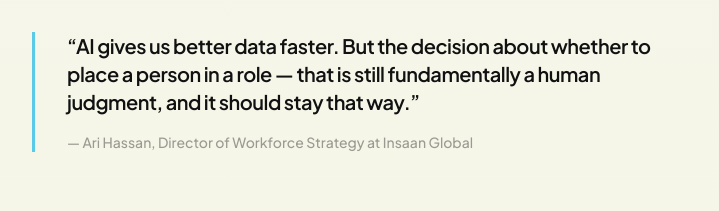
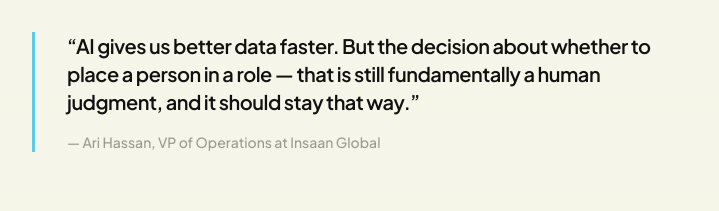
Before and after one commit to KrishPatell/INSAAN, a React (Vite) app: page /blog/ai-workforce-planning in a window 1280 px wide. Shown: the part 2860-3071 px from the top of the page, without its empty margins (280-999 px from the left). Built offline with nearby package versions, Linux system fonts and the light colour scheme.

Commit message:
Update blog author role and quote attributions
Made-with: Cursor

```diff
--- a/data/blogPosts.ts
+++ b/data/blogPosts.ts
@@ -77,7 +77,7 @@ export function formatDate(iso: string): string {
 
 // ─── AUTHORS ────────────────────────────────────────────────────
 
-const SARAH: BlogAuthor = { name: 'Ari Hassan', role: 'Director of Workforce Strategy', initials: 'SK', avatarGradient: 'from-[#59CBE8] to-[#2CD5C4]' };
+const SARAH: BlogAuthor = { name: 'Ari Hassan', role: 'VP of Operations', initials: 'SK', avatarGradient: 'from-[#59CBE8] to-[#2CD5C4]' };
 const MARCUS: BlogAuthor = { name: 'Ari Hassan', role: 'VP of Operations', initials: 'MC', avatarGradient: 'from-[#2CD5C4] to-[#59CBE8]' };
 
 // ─── BLOG POSTS ─────────────────────────────────────────────────
@@ -111,7 +111,7 @@ export const BLOG_POSTS: BlogPost[] = [
       ]},
       { type: 'heading', level: 2, text: 'Why Traditional Hiring Cannot Keep Up' },
       { type: 'paragraph', text: 'The average time-to-fill for a skilled industrial position is 42 days. In sectors like energy and aerospace, where certifications and clearances add complexity, that number stretches past 60. During that window, every day compounds the losses outlined above.' },
-      { type: 'quote', text: 'The companies that win are the ones that treat staffing as infrastructure, not as a reaction to problems.', attribution: 'Ari Hassan, Director of Workforce Strategy at Insaan Global' },
+      { type: 'quote', text: 'The companies that win are the ones that treat staffing as infrastructure, not as a reaction to problems.', attribution: 'Ari Hassan, VP of Operations at Insaan Global' },
       { type: 'heading', level: 2, text: 'Building a Proactive Staffing Strategy' },
       { type: 'paragraph', text: 'The fix is not simply hiring faster. It is building a staffing model that anticipates demand before it becomes urgent. At Insaan Global, our CORETech division maintains pre-vetted talent pools across 12 industrial sectors. When a client needs three certified pipefitters by Monday, we do not start sourcing on Friday — the candidates are already in our pipeline, screened, verified, and ready.' },
       { type: 'paragraph', text: 'This is the difference between reactive staffing and strategic workforce planning. One treats people as a line item. The other treats them as infrastructure — because that is exactly what they are.' },
@@ -179,7 +179,7 @@ export const BLOG_POSTS: BlogPost[] = [
       ]},
       { type: 'heading', level: 2, text: 'The Talent Pool Behind the Program' },
       { type: 'paragraph', text: 'Rapid Deploy is powered by a standing pool of over 2,000 pre-qualified workers across both divisions. These are not passive candidates sitting in a database. They are active professionals who have opted into the Rapid Deploy network, confirmed their availability windows, and maintained current certifications and compliance documentation.' },
-      { type: 'quote', text: 'Speed without quality is just chaos. Rapid Deploy delivers both because the vetting happens before the emergency, not during it.', attribution: 'Ari Hassan, Director of Workforce Strategy at Insaan Global' },
+      { type: 'quote', text: 'Speed without quality is just chaos. Rapid Deploy delivers both because the vetting happens before the emergency, not during it.', attribution: 'Ari Hassan, VP of Operations at Insaan Global' },
       { type: 'heading', level: 2, text: 'Sectors Covered' },
       { type: 'paragraph', text: 'On the industrial side, Rapid Deploy covers manufacturing, construction, energy, oil and gas, aerospace, logistics, and marine operations. On the healthcare side, coverage includes registered nurses, licensed practical nurses, certified nursing assistants, allied health professionals, and specialized clinical roles.' },
       { type: 'heading', level: 3, text: 'Getting Started' },
@@ -251,7 +251,7 @@ export const BLOG_POSTS: BlogPost[] = [
         'Handling edge cases and novel situations that fall outside training data patterns',
         'Building trust with candidates — people want to talk to people about their careers',
       ]},
-      { type: 'quote', text: 'AI gives us better data faster. But the decision about whether to place a person in a role — that is still fundamentally a human judgment, and it should stay that way.', attribution: 'Ari Hassan, Director of Workforce Strategy at Insaan Global' },
+      { type: 'quote', text: 'AI gives us better data faster. But the decision about whether to place a person in a role — that is still fundamentally a human judgment, and it should stay that way.', attribution: 'Ari Hassan, VP of Operations at Insaan Global' },
       { type: 'heading', level: 2, text: 'How Insaan Global Uses AI Responsibly' },
       { type: 'paragraph', text: 'At Insaan Global, we use AI tools to accelerate candidate identification, improve demand forecasting for our clients, and optimize deployment logistics. But every placement decision is made by an experienced recruiter who knows the client, understands the role context, and has spoken directly with the candidate. Technology handles the scale. People handle the judgment.' },
       { type: 'heading', level: 3, text: 'The Human-First Approach' },
```
